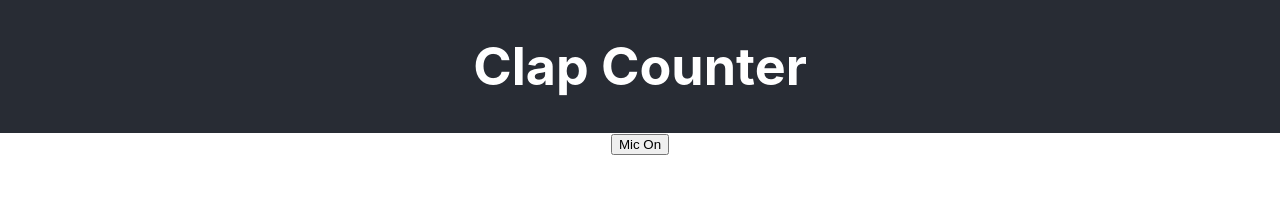
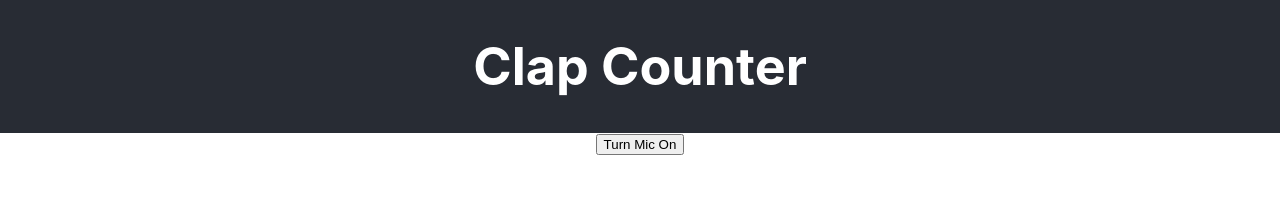
Before and after one commit to adbwu/clap-counter, a React (Create React App) app: page / in a window 1280 px wide. Shown: the top 224 px of the page. Built offline with nearby package versions, Linux system fonts and the light colour scheme.

Commit message:
micState function

```diff
--- a/src/App.js
+++ b/src/App.js
@@ -30,13 +30,22 @@ function App() {
     }
   };
 
+  const micState = () => {
+    if (recording === false) {
+      return "Turn Mic On";
+    }
+    else {
+      return "Turn Mic Off";
+    }
+  };
+
   return (
     <div className="App">
       <header className="App-header">
         <h1>Clap Counter</h1>
       </header>
       <main>
-        <button onClick={startRecording}>Mic On</button>
+        <button onClick={startRecording}>{micState()}</button>
       </main>
     </div>
   );
```
